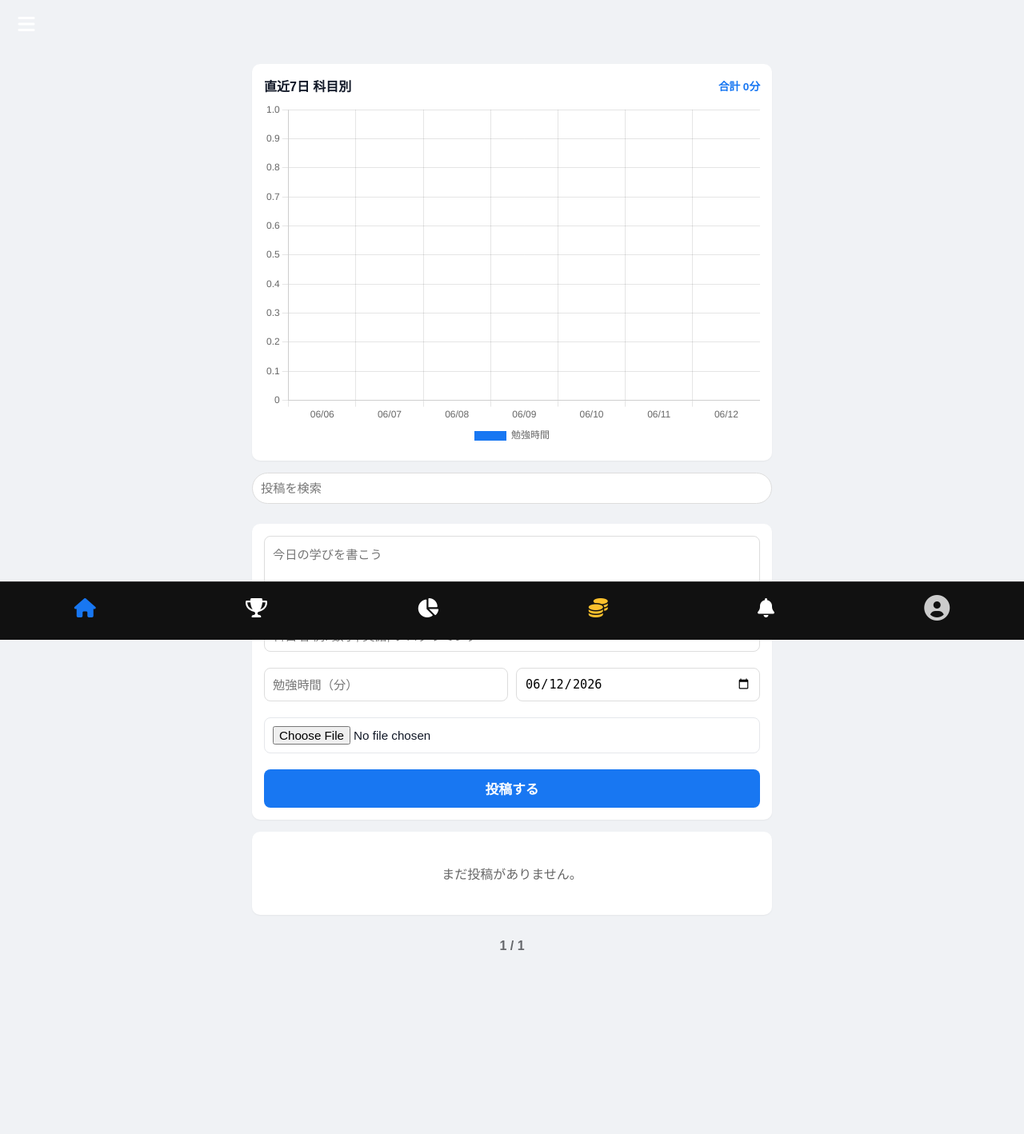
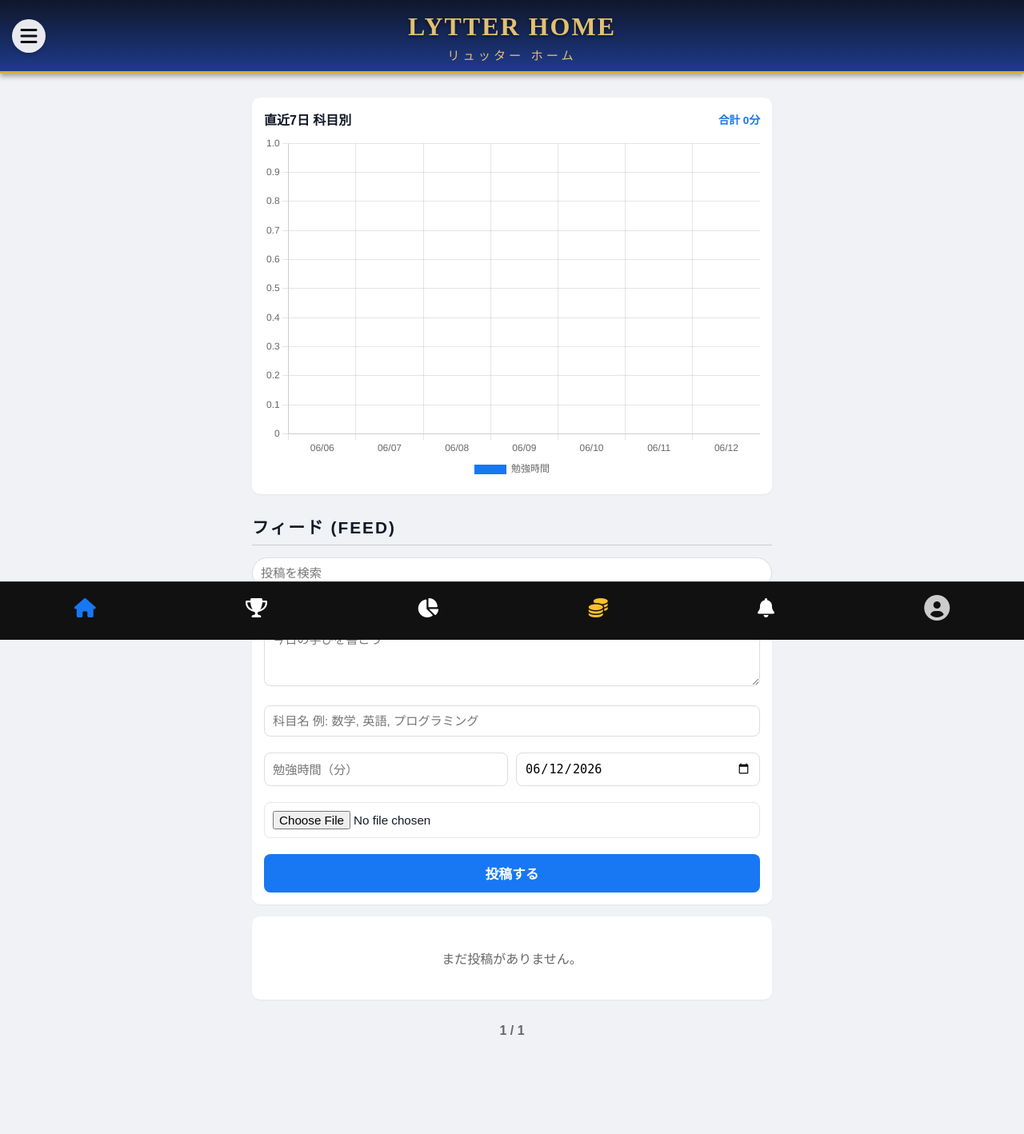
Before and after one commit to ryuchiika615/sns, a Django app: page / in a window 1280 px wide. Shown: the whole page at 80% size. Before the commit the page ends 1188 px from the top, so only its background shows below. Run offline with Django 5.2, Linux system fonts and the light colour scheme; the visitor is signed in with stand-in values (Sample User, id 1); data comes from the database, SQL or seed files in the repository; data that the repository does not hold is empty.

Commit message:
豪華なトップバナーの追加、アイコンの真ん丸化、投稿カードの帯レイアウトを実装

```diff
--- a/templates/sns/index.html
+++ b/templates/sns/index.html
@@ -9,9 +9,9 @@
     <link rel="stylesheet" href="https://cdnjs.cloudflare.com/ajax/libs/font-awesome/6.0.0/css/all.min.css">
     <link rel="stylesheet" href="{% static 'sns/css/ryutter.css' %}">
     <style>
-        /* 🟢 アバター（アイコン）の歪みを直し、絶対に「まん丸」にする！ */
-        .avatar-container { position: relative; display: flex; align-items: center; justify-content: center; width: 48px; height: 48px; min-width: 48px; margin-right: 12px; flex-shrink: 0; border-radius: 50%; }
-        .avatar-img { width: 48px; height: 48px; border-radius: 50%; object-fit: cover; border: 2px solid #fff; box-shadow: 0 1px 4px rgba(0,0,0,.12); position: relative; z-index: 5; background: white; aspect-ratio: 1 / 1; }
+        /* 🟢 アバター（アイコン）の絶対まん丸化！ */
+        .avatar-container { position: relative; display: flex; align-items: center; justify-content: center; width: 48px !important; height: 48px !important; min-width: 48px; min-height: 48px; margin-right: 12px; flex-shrink: 0; border-radius: 50%; }
+        .avatar-img { width: 48px !important; height: 48px !important; min-width: 48px; min-height: 48px; border-radius: 50%; object-fit: cover !important; border: 2px solid #fff; box-shadow: 0 1px 4px rgba(0,0,0,.12); position: relative; z-index: 5; background: white; }
         .avatar-placeholder { font-size: 48px; color: #ccc; border-radius: 50%; position: relative; z-index: 5; background: white; width: 48px; height: 48px; display: flex; align-items: center; justify-content: center; }
 
         .avatar-container:before { content: ""; position: absolute; inset: -2px; border-radius: 50%; border: 2px solid transparent; z-index: 3; pointer-events: none; }
@@ -19,62 +19,60 @@
 
         .av-SSR:before { border-color: #ffd84d; border-style: dashed; box-shadow: 0 0 10px rgba(255,216,77,.7); }
         .av-SSR:after { opacity: 1; background: linear-gradient(90deg, #ff4f94 0 24%, transparent 24% 76%, #ff4f94 76%); clip-path: polygon(0 50%, 24% 0, 24% 100%, 76% 100%, 76% 0, 100% 50%, 76% 100%, 24% 100%); }
-
         .av-UR:before { border-color: #38bdf8; box-shadow: 0 0 12px #38bdf8; }
         .av-UR:after { opacity: 1; background: linear-gradient(90deg, #7b2ff7 0 24%, transparent 24% 76%, #00d2ff 76%); clip-path: polygon(0 50%, 24% 0, 24% 100%, 76% 100%, 76% 0, 100% 50%, 76% 100%, 24% 100%); }
-
         .av-LR:before { border-color: #f43f5e; border-style: dashed; box-shadow: 0 0 14px #f43f5e, 0 0 20px #fde047; animation: avatarPulse 1.8s ease-in-out infinite alternate; }
         .av-LR:after { opacity: 1; background: linear-gradient(90deg, #111 0 24%, transparent 24% 76%, #fde047 76%); clip-path: polygon(0 50%, 24% 0, 24% 100%, 76% 100%, 76% 0, 100% 50%, 76% 100%, 24% 100%); }
 
-        /* 🟢 称号（タイトル）のエフェクト完全復活！ */
-        .title-badge { font-size: 0.8rem; font-weight: bold; margin-bottom: 5px; display: inline-block; padding: 3px 9px; border-radius: 5px; }
-        .LR { background: linear-gradient(135deg, #09090b, #f43f5e, #fde047, #09090b); color: #fff; box-shadow: 0 0 15px rgba(244,63,94,.8), 0 0 20px rgba(253,224,71,.45); animation: lrBeat 1.5s ease-in-out infinite alternate; }
-        .UR { background: linear-gradient(135deg, #00d2ff, #7b2ff7, #ff4fd8); color: #fff; box-shadow: 0 0 12px rgba(123,47,247,.7); animation: urShift 2.2s linear infinite; }
-        .SSR { background: linear-gradient(135deg, #ffe259, #ff7a18, #facc15); color: #fff; box-shadow: 0 0 10px rgba(250,204,21,.65); animation: ssrPulse 1.8s ease-in-out infinite alternate; }
-        .SR { background: #9c27b0; color: #fff; }
-        .R { background: #2196f3; color: #fff; }
-        .N { background: #666; color: #fff; }
-
-        @keyframes ssrPulse { from { filter: saturate(1); } to { filter: saturate(1.35) brightness(1.08); } }
-        @keyframes urShift { to { filter: hue-rotate(360deg); } }
-        @keyframes lrBeat { from { transform: scale(0.98); } to { transform: scale(1.04); } }
         @keyframes avatarPulse { from { transform: scale(0.96); } to { transform: scale(1.05); } }
 
-        /* 🟢 新設：トップヘッダー（リュッターロゴ） */
-        .top-header {
-            position: fixed; top: 0; left: 0; width: 100%; height: 60px;
-            background-color: #111; color: #fff;
-            display: flex; align-items: center; justify-content: center;
-            z-index: 8000; font-size: 1.3rem; font-weight: bold; letter-spacing: 2px;
-            box-shadow: 0 2px 4px rgba(0,0,0,0.2);
+        /* 🟢 画像3枚目再現：豪華なトップバナー */
+        .lytter-home-banner {
+            position: relative;
+            background: linear-gradient(to bottom, #0f172a, #1e3a8a);
+            border-bottom: 3px solid #d4af37;
+            text-align: center;
+            padding: 15px 0 10px;
+            box-shadow: 0 4px 6px rgba(0,0,0,0.3);
+            margin-bottom: 15px;
         }
+        .banner-title {
+            font-family: serif; font-size: 2rem; color: #e2c073;
+            letter-spacing: 2px; margin: 0; text-shadow: 0 2px 4px rgba(0,0,0,0.5);
+        }
+        .banner-subtitle { font-size: 0.95rem; color: #e2c073; letter-spacing: 4px; margin-top: 5px; }
 
-        /* 🟢 ヘッダーに馴染むハンバーガーボタン */
         .top-hamburger {
-            position: fixed; top: 7px; left: 10px; font-size: 1.5rem; color: #fff;
-            z-index: 9000; cursor: pointer; background: transparent; border: none;
-            width: 46px; height: 46px; border-radius: 50%;
+            position: absolute; top: 50%; left: 15px; transform: translateY(-50%);
+            font-size: 1.5rem; color: #111; z-index: 9000; cursor: pointer;
+            background: rgba(255,255,255,0.9); border: none; width: 42px; height: 42px;
+            border-radius: 50%; box-shadow: 0 2px 5px rgba(0,0,0,0.2);
             display: flex; justify-content: center; align-items: center;
         }
 
-        /* 🟢 モダンなアプリ風 投稿カードデザイン */
+        /* 🟢 画像3枚目再現：投稿カードと称号の帯 */
         .post-card { background: #fff; border-radius: 12px; margin-bottom: 16px; box-shadow: 0 1px 3px rgba(0,0,0,0.08); overflow: hidden; border: 1px solid #f0f2f5; }
-        .post-header { display: flex; padding: 16px 16px 8px; position: relative; }
+        .post-title-band { padding: 6px 15px; font-weight: bold; text-align: center; font-size: 0.95rem; letter-spacing: 1px; }
+        .post-title-band.SSR { background: linear-gradient(90deg, #d4af37, #fde047, #d4af37); color: #111; text-shadow: 0 1px 1px rgba(255,255,255,0.5); }
+        .post-title-band.UR { background: linear-gradient(90deg, #00d2ff, #7b2ff7); color: #fff; }
+        .post-title-band.LR { background: linear-gradient(90deg, #111, #f43f5e, #111); color: #fde047; }
+        .post-title-band.SR { background: linear-gradient(90deg, #a855f7, #c084fc); color: #fff; }
+        .post-title-band.R { background: linear-gradient(90deg, #3b82f6, #60a5fa); color: #fff; }
+        .post-title-band.N { background: #cbd5e1; color: #333; }
+
+        .post-header { display: flex; padding: 12px 16px 8px; position: relative; }
         .post-meta { flex: 1; }
-        .post-user-info { display: flex; align-items: center; flex-wrap: wrap; gap: 6px; margin-bottom: 4px; }
-        .post-user-info strong a { color: #111; text-decoration: none; font-size: 1.05rem; }
-        .post-meta-text { color: #65676b; font-size: 0.85rem; }
-        .post-badges { display: flex; gap: 6px; flex-wrap: wrap; align-items: center; }
+        .post-user-info { display: flex; align-items: baseline; flex-wrap: wrap; gap: 6px; }
+        .post-user-info strong a { color: #111; text-decoration: none; font-size: 1.15rem; }
+        .post-meta-text { color: #65676b; font-size: 0.9rem; }
 
-        .post-body { padding: 0 16px 12px; color: #111; font-size: 0.95rem; line-height: 1.6; word-wrap: break-word; }
+        .post-body { padding: 0 16px 12px; color: #111; font-size: 1rem; line-height: 1.6; word-wrap: break-word; }
         .post-body-img { max-width: 100%; border-radius: 12px; margin-top: 10px; border: 1px solid #f0f2f5; }
 
-        /* 🟢 アクションボタン（いいね・コメント） */
         .post-actions { display: flex; border-top: 1px solid #f0f2f5; padding: 4px 16px; }
         .action-btn { flex: 1; display: flex; justify-content: center; align-items: center; gap: 8px; background: none; border: none; padding: 10px 0; color: #65676b; font-size: 0.95rem; font-weight: bold; cursor: pointer; border-radius: 6px; transition: background 0.2s; }
         .action-btn:hover { background: #f0f2f5; }
 
-        /* 🟢 スライド開閉式のコメント欄 */
         .comment-section { display: none; padding: 16px; background: #f8fafc; border-top: 1px solid #f0f2f5; }
         .comment-item { margin-bottom: 10px; padding-bottom: 10px; border-bottom: 1px dashed #e2e8f0; font-size: 0.9rem; }
         .comment-item:last-child { border-bottom: none; margin-bottom: 0; padding-bottom: 0; }
@@ -99,17 +97,15 @@
         .sidebar a:hover { color: #fff; background-color: #333; }
         .sidebar .closebtn { position: absolute; top: 0; right: 15px; font-size: 36px; margin-left: 50px; padding: 10px; }
         .overlay { display: none; position: fixed; top: 0; left: 0; width: 100%; height: 100%; background-color: rgba(0,0,0,0.6); z-index: 9999; }
-        header, .top-nav { display: none !important; }
     </style>
 </head>
 <body>
-    <!-- 🟢 黒背景のトップヘッダー（追加！） -->
-    <header class="top-header">
-        リュッター
+    <!-- 🟢 豪華なトップバナー（ハンバーガーもここに内包） -->
+    <header class="lytter-home-banner">
+        <button type="button" class="top-hamburger" onclick="openNav()"><i class="fas fa-bars"></i></button>
+        <h1 class="banner-title">LYTTER HOME</h1>
+        <div class="banner-subtitle">リュッター ホーム</div>
     </header>
-
-    <!-- 🟢 ヘッダーの中におさまるハンバーガーボタン -->
-    <button type="button" class="top-hamburger" onclick="openNav()"><i class="fas fa-bars"></i></button>
 
     <!-- 🟢 スライド式メニューバー -->
     <div id="sidebar" class="sidebar">
@@ -125,8 +121,7 @@
     </div>
     <div id="overlay" class="overlay" onclick="closeNav()"></div>
 
-    <!-- ヘッダー分、上に多めに余白（80px）を取る -->
-    <div class="container" style="padding-top: 80px;">
+    <div class="container">
         {% if has_target %}
         <div class="card" style="background:linear-gradient(45deg,#111,#222); color:white; text-align:center; border:1px solid #fbc02d;">
             <h4 style="margin:0 0 8px; color:#fbc02d;"><i class="fas fa-bullseye"></i> {{ target_date|date:"Y年m月d日" }} までの目標</h4>
@@ -141,6 +136,11 @@
                 <span style="font-size:.85rem; color:#1877f2; font-weight:bold;">合計 {{ total_this_week_display }}</span>
             </div>
             <canvas id="studyChart" height="210"></canvas>
+        </div>
+
+        <!-- 🟢 フィード見出しを追加 -->
+        <div style="font-size: 1.3rem; font-weight: bold; margin: 25px 0 15px; padding-bottom: 8px; border-bottom: 1px solid #ccc; letter-spacing: 2px;">
+            フィード (FEED)
         </div>
 
         <form action="{% url 'index' %}" method="GET" style="margin-bottom:15px;">
@@ -164,22 +164,27 @@
             </form>
         </div>
 
-        <!-- 🟢 投稿一覧 -->
+        <!-- 🟢 投稿一覧（帯付き・@重複なし・綺麗なレイアウト） -->
         {% for post in posts %}
         <div class="post-card">
+            <!-- 称号の帯 -->
+            <div class="post-title-band {{ post.current_rarity }}">
+                {{ post.current_rarity }} {{ post.current_title_display }}
+            </div>
+
             <div class="post-header">
+                <!-- まん丸アイコン -->
                 <div class="avatar-container av-{{ post.avatar_rarity }}">
                     {% if post.user.profile.icon %}<img src="{{ post.user.profile.icon }}" class="avatar-img">{% elif post.user.profile.icon_file %}<img src="{{ post.user.profile.icon_file.url }}" class="avatar-img">{% else %}<i class="fas fa-user-circle avatar-placeholder"></i>{% endif %}
                 </div>
+                <!-- ユーザー情報と時間 -->
                 <div class="post-meta">
                     <div class="post-user-info">
                         <strong><a href="{% url 'user_profile' post.user.username %}">{{ post.author_label }}</a></strong>
-                        <!-- 🟢 @の重複を防止するため、ここから @{{ post.user.username }} を削除しました！ -->
-                        <span class="post-meta-text" style="margin-left: 4px;">·</span>
+                        <span class="post-meta-text">@{{ post.user.username }}</span>
+                    </div>
+                    <div style="margin-top: 5px; display: flex; align-items: center; gap: 8px;">
                         <span class="post-meta-text"><i class="far fa-clock"></i> {{ post.formatted_time }}</span>
-                    </div>
-                    <div class="post-badges">
-                        <span class="title-badge {{ post.current_rarity }}">{{ post.current_rarity }} {{ post.current_title_display }}</span>
                         <span class="subject-chip" style="background:{{ post.subject_color }}; color:white; padding:2px 8px; border-radius:12px; font-size:0.8rem;">{{ post.subject }}</span>
                     </div>
                 </div>
@@ -262,7 +267,7 @@
         function openNav(){document.getElementById("sidebar").style.width="250px";document.getElementById("overlay").style.display="block";}
         function closeNav(){document.getElementById("sidebar").style.width="0";document.getElementById("overlay").style.display="none";}
 
-        // 🟢 コメント欄の開閉アニメーション
+        // コメント欄の開閉アニメーション
         function toggleComment(postId) {
             const section = document.getElementById('comment-section-' + postId);
             if (section.style.display === 'none' || section.style.display === '') {
```
